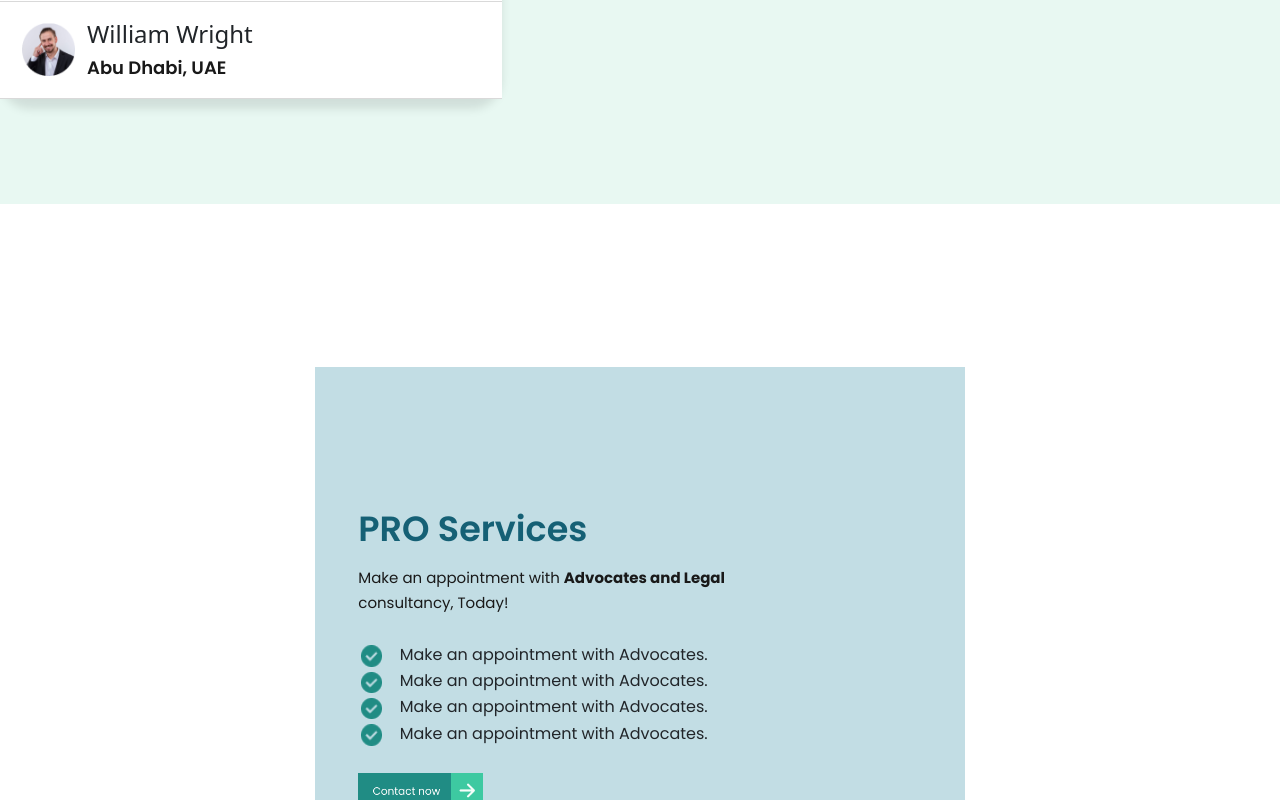
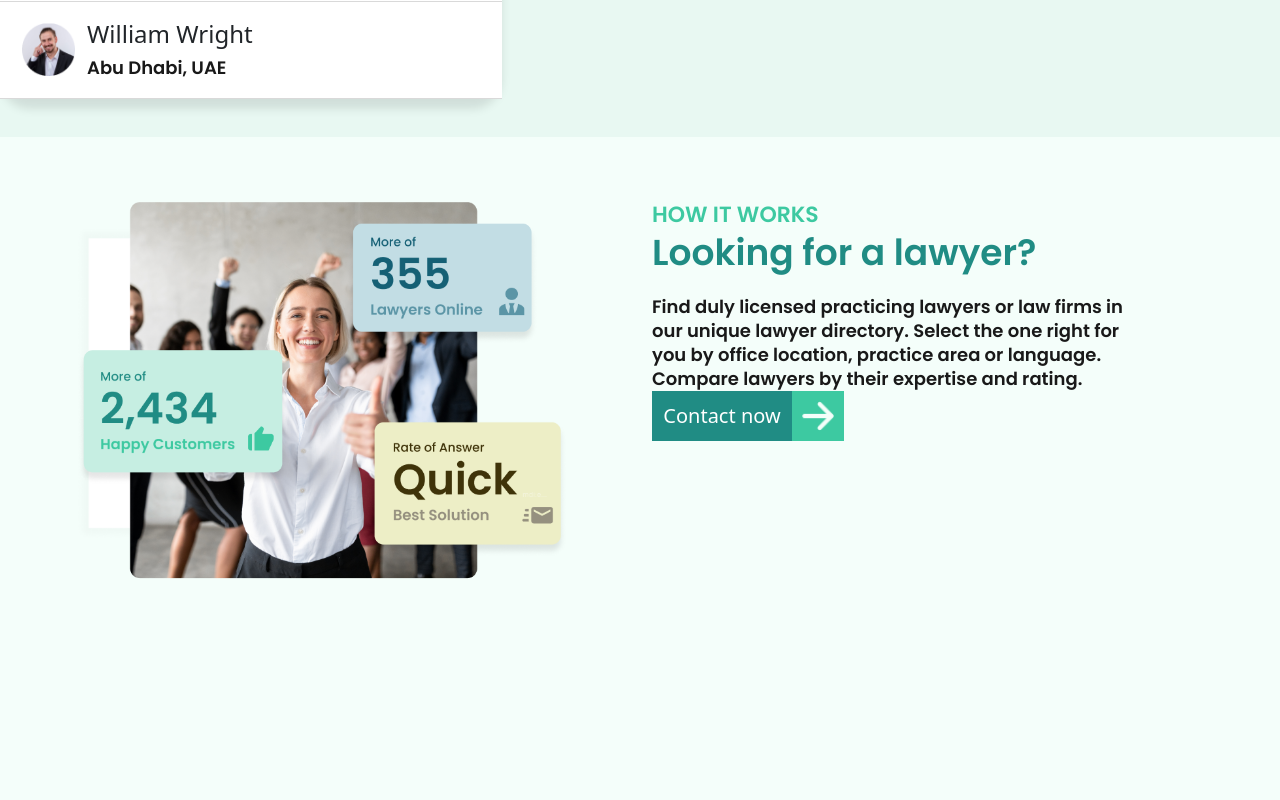
Before and after one commit to MN-React-Js-Dev/ConnectLegal, a React (Create React App) app: page / in a window 1280 px wide. Shown: the part 3940-4740 px from the top of the page. Built offline with nearby package versions, Linux system fonts and the light colour scheme.

Commit message:
resolve css related issue

```diff
--- a/src/App.js
+++ b/src/App.js
@@ -26,14 +26,7 @@ function App() {
       <Thirdcontainer />
       <Home />
       <FindLeagalServices />
-      {/* <ProServicesContainer /> */}
-      {/* <ClientContainer /> */}
-      {/* <LookingForLawyerSection /> */}
-
-      {/* <Home/> */}
-      {/* <FindLeagalServices /> */}
-      {/* <LookingForLawyerSection /> */}
-
+      <LookingForLawyerSection />
       <ProServicesContainer />
       <ClientContainer />
       <Register />
```
